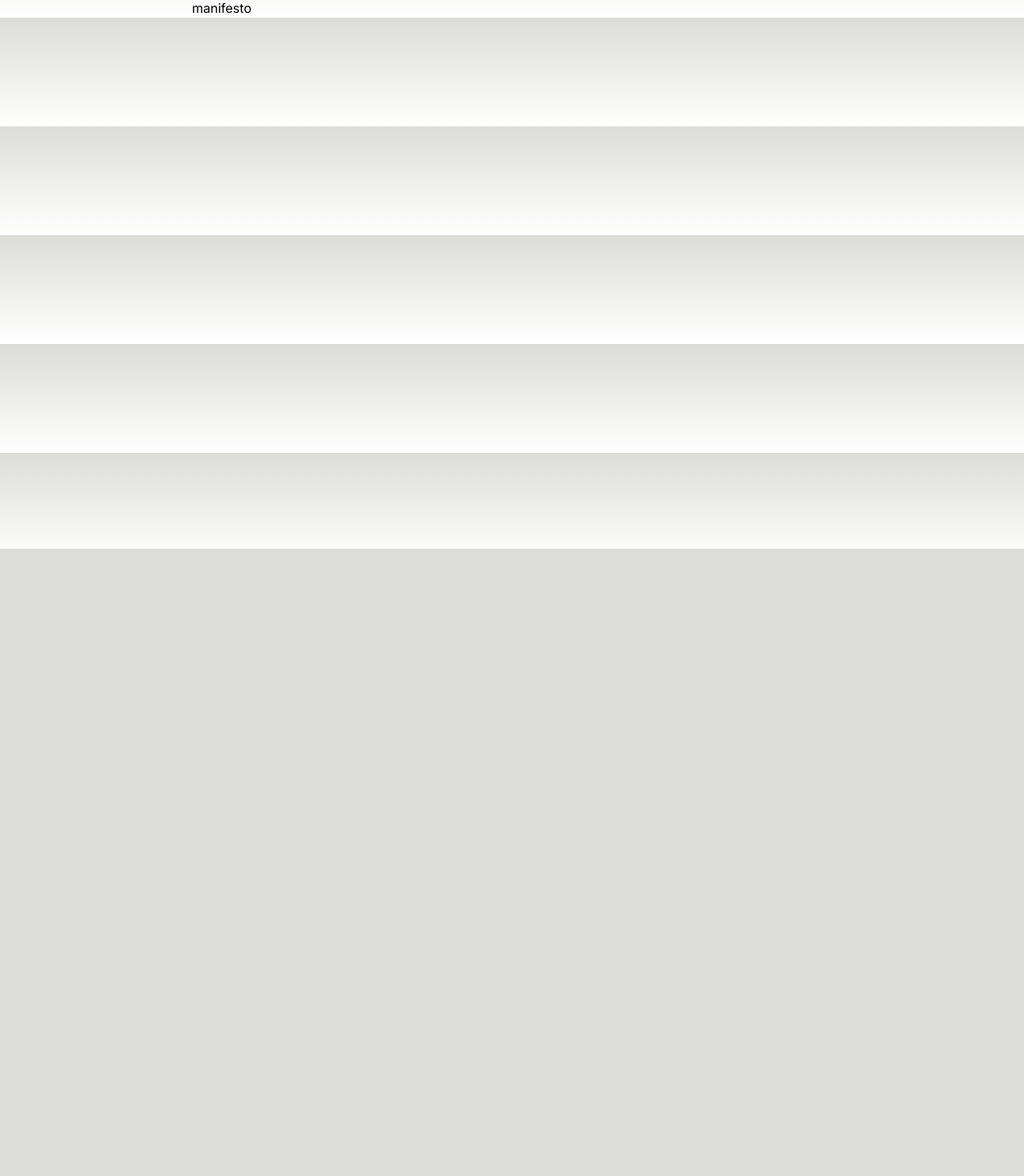
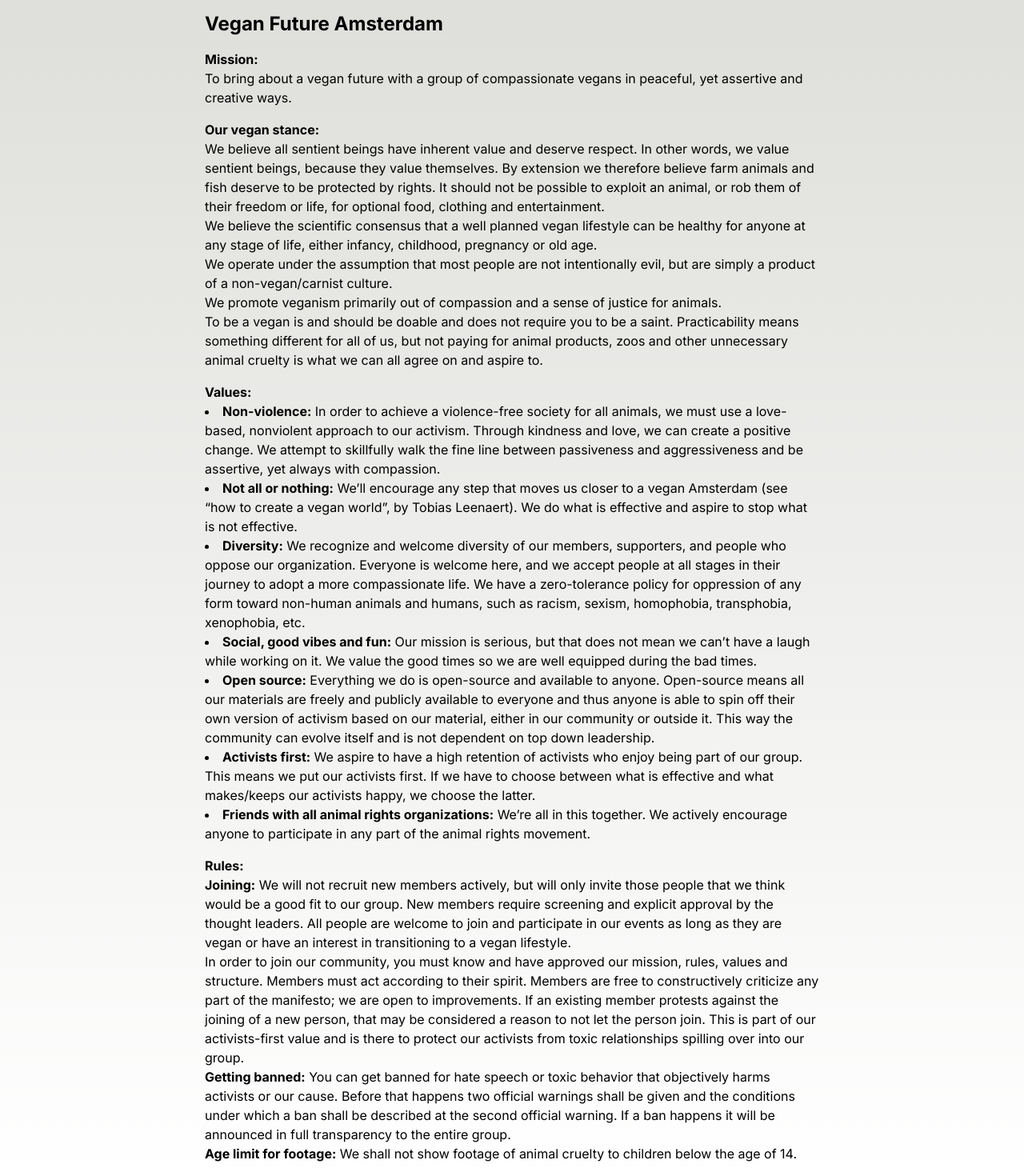
Before and after one commit to veganfuture/veganfuture.org, a Next.js app: page /manifesto in a window 1280 px wide. Shown: the part 114-1584 px from the top of the page at 80% size. Before the commit the page ends 800 px from the top, so only its background shows below. Built offline with nearby package versions, Linux system fonts and the light colour scheme.

Commit message:
Add Pages

```diff
--- a/app/agenda/page.tsx
+++ b/app/agenda/page.tsx
@@ -1,3 +1,8 @@
 export default function Agenda() {
-  return <div>Agenda hello world</div>;
+  return <>
+    <div className="text-xl p-4">Agenda</div>
+    <div className="p-4">
+      Our next event is the 25th of August across the Moco museum in Amsterdam (of course).
+    </div>
+  </>;
 }
--- a/app/contact/page.tsx
+++ b/app/contact/page.tsx
@@ -1,3 +1,76 @@
-export default function Contact() {
-  return <div>contact</div>;
-}
+export default () => {
+  return (
+    <div className="flex justify-center items-center">
+      <div className="w-full max-w-md p-8 bg-white shadow-lg rounded-lg">
+        <h2 className="text-2xl font-bold text-center mb-6 text-gray-800">
+          Contact Us
+        </h2>
+        <form
+          action="https://formsubmit.co/lodewijk.bogaards@gmail.com"
+          method="POST"
+          className="space-y-4"
+        >
+          <input type="hidden" name="_subject" value="New submission from Vegan Future of Amsterdam" />
+          <input type="hidden" name="_captcha" value="false" />
+
+          <div>
+            <label
+              htmlFor="name"
+              className="block text-gray-700 font-medium mb-2"
+            >
+              Name
+            </label>
+            <input
+              type="text"
+              id="name"
+              name="name"
+              required
+              className="w-full px-4 py-2 border border-gray-300 rounded-md focus:outline-none focus:ring-2 focus:ring-green-500"
+            />
+          </div>
+
+          <div>
+            <label
+              htmlFor="email"
+              className="block text-gray-700 font-medium mb-2"
+            >
+              Email
+            </label>
+            <input
+              type="email"
+              id="email"
+              name="email"
+              required
+              className="w-full px-4 py-2 border border-gray-300 rounded-md focus:outline-none focus:ring-2 focus:ring-green-500"
+            />
+          </div>
+
+          <div>
+            <label
+              htmlFor="message"
+              className="block text-gray-700 font-medium mb-2"
+            >
+              Message
+            </label>
+            <textarea
+              id="message"
+              name="message"
+              required
+              rows="4"
+              className="w-full px-4 py-2 border border-gray-300 rounded-md focus:outline-none focus:ring-2 focus:ring-green-500"
+            ></textarea>
+          </div>
+
+          <div>
+            <button
+              type="submit"
+              className="w-full bg-green-500 text-white py-2 px-4 rounded-md hover:bg-green-600 focus:outline-none focus:ring-2 focus:ring-green-500 focus:ring-opacity-50"
+            >
+              Send Message
+            </button>
+          </div>
+        </form>
+      </div>
+    </div>
+  );
+};
--- a/app/factsheets/page.tsx
+++ b/app/factsheets/page.tsx
@@ -1,3 +1,8 @@
 export default function Factsheets() {
-  return <div>Fact sheets!</div>;
+  return <>
+    <div className="text-2xl font-bold p-4">Vegan Factsheets</div>
+    <div className="p-4">
+      Access the fact sheets that we use <a className="underline" href="https://docs.google.com/document/d/1V2x52b4_1yKTVbhAFzLpejBNAsrFH5Qm-O1Oo-ehaIM/edit?usp=sharing">here</a>
+    </div>
+  </>;
 }
--- a/app/manifesto/page.tsx
+++ b/app/manifesto/page.tsx
@@ -1,3 +1,72 @@
 export default function Manifesto() {
-  return <div>manifesto</div>;
+  return (
+    <div className="p-4 space-y-4">
+      <div className="text-2xl font-bold">Vegan Future Amsterdam</div>
+      <div>
+        <strong>Mission:</strong>
+        <p>
+          To bring about a vegan future with a group of compassionate vegans in peaceful, yet assertive and creative ways.
+        </p>
+      </div>
+      <div>
+        <strong>Our vegan stance:</strong>
+        <p>
+          We believe all sentient beings have inherent value and deserve respect. In other words, we value sentient beings, because they value themselves. By extension we therefore believe farm animals and fish deserve to be protected by rights. It should not be possible to exploit an animal, or rob them of their freedom or life, for optional food, clothing and entertainment.
+        </p>
+        <p>
+          We believe the scientific consensus that a well planned vegan lifestyle can be healthy for anyone at any stage of life, either infancy, childhood, pregnancy or old age.
+        </p>
+        <p>
+          We operate under the assumption that most people are not intentionally evil, but are simply a product of a non-vegan/carnist culture.
+        </p>
+        <p>
+          We promote veganism primarily out of compassion and a sense of justice for animals.
+        </p>
+        <p>
+          To be a vegan is and should be doable and does not require you to be a saint. Practicability means something different for all of us, but not paying for animal products, zoos and other unnecessary animal cruelty is what we can all agree on and aspire to.
+        </p>
+      </div>
+      <div>
+        <strong>Values:</strong>
+        <ul className="list-disc list-inside">
+          <li>
+            <strong>Non-violence:</strong> In order to achieve a violence-free society for all animals, we must use a love-based, nonviolent approach to our activism. Through kindness and love, we can create a positive change. We attempt to skillfully walk the fine line between passiveness and aggressiveness and be assertive, yet always with compassion.
+          </li>
+          <li>
+            <strong>Not all or nothing:</strong> We’ll encourage any step that moves us closer to a vegan Amsterdam (see “how to create a vegan world”, by Tobias Leenaert). We do what is effective and aspire to stop what is not effective.
+          </li>
+          <li>
+            <strong>Diversity:</strong> We recognize and welcome diversity of our members, supporters, and people who oppose our organization. Everyone is welcome here, and we accept people at all stages in their journey to adopt a more compassionate life. We have a zero-tolerance policy for oppression of any form toward non-human animals and humans, such as racism, sexism, homophobia, transphobia, xenophobia, etc.
+          </li>
+          <li>
+            <strong>Social, good vibes and fun:</strong> Our mission is serious, but that does not mean we can’t have a laugh while working on it. We value the good times so we are well equipped during the bad times.
+          </li>
+          <li>
+            <strong>Open source:</strong> Everything we do is open-source and available to anyone. Open-source means all our materials are freely and publicly available to everyone and thus anyone is able to spin off their own version of activism based on our material, either in our community or outside it. This way the community can evolve itself and is not dependent on top down leadership.
+          </li>
+          <li>
+            <strong>Activists first:</strong> We aspire to have a high retention of activists who enjoy being part of our group. This means we put our activists first. If we have to choose between what is effective and what makes/keeps our activists happy, we choose the latter.
+          </li>
+          <li>
+            <strong>Friends with all animal rights organizations:</strong> We’re all in this together. We actively encourage anyone to participate in any part of the animal rights movement.
+          </li>
+        </ul>
+      </div>
+      <div>
+        <strong>Rules:</strong>
+        <p>
+          <strong>Joining:</strong> We will not recruit new members actively, but will only invite those people that we think would be a good fit to our group. New members require screening and explicit approval by the thought leaders. All people are welcome to join and participate in our events as long as they are vegan or have an interest in transitioning to a vegan lifestyle.
+        </p>
+        <p>
+          In order to join our community, you must know and have approved our mission, rules, values and structure. Members must act according to their spirit. Members are free to constructively criticize any part of the manifesto; we are open to improvements. If an existing member protests against the joining of a new person, that may be considered a reason to not let the person join. This is part of our activists-first value and is there to protect our activists from toxic relationships spilling over into our group.
+        </p>
+        <p>
+          <strong>Getting banned:</strong> You can get banned for hate speech or toxic behavior that objectively harms activists or our cause. Before that happens two official warnings shall be given and the conditions under which a ban shall be described at the second official warning. If a ban happens it will be announced in full transparency to the entire group.
+        </p>
+        <p>
+          <strong>Age limit for footage:</strong> We shall not show footage of animal cruelty to children below the age of 14.
+        </p>
+      </div>
+    </div>
+  );
 }
--- a/app/mapofamsterdam/page.tsx
+++ b/app/mapofamsterdam/page.tsx
@@ -1,3 +1,15 @@
 export default function MapOfAmsterdam() {
-  return <div>Map of amsterdam</div>;
+  return <>
+    <div className="text-2xl font-bold p-4 pb-2">Vegan Map Of Amsterdam</div>
+    <div className="p-4 pb-2">
+      Feel free to print this map and give it to people who you've met on the streets of Amterdam!
+    </div>
+    <div className="p-4">
+      <img src="resources/map/VeganMapOfAmsterdam.png" alt="Vegan Map of Amsterdam" width={600} />
+    </div>
+    <div className="p-4">
+      Download: &nbsp;
+      <a href="resources/map/VeganMapOfAmsterdam.pptx" className="underline">VeganMapOfAmsterdam.pptx</a>
+    </div>
+  </>;
 }
--- a/app/team/page.tsx
+++ /dev/null
@@ -1,3 +0,0 @@
-export default function Team() {
-  return <div>Team</div>;
-}
--- a/components/navbar/navbar.tsx
+++ b/components/navbar/navbar.tsx
@@ -1,6 +1,6 @@
 'use client'
 
-import { useEffect, useState } from 'react'
+import { useState } from 'react'
 import {
   Dialog,
   DialogPanel,
@@ -14,18 +14,14 @@ import {
 } from '@headlessui/react'
 import {
   Bars3Icon,
-  ChartPieIcon,
-  CursorArrowRaysIcon,
   ClipboardDocumentListIcon,
   ShieldCheckIcon,
-  UsersIcon,
   ChatBubbleBottomCenterIcon,
   MapIcon,
   XMarkIcon,
 } from '@heroicons/react/24/outline'
 import { ChevronDownIcon } from '@heroicons/react/20/solid'
 import { ComponentType, SVGProps } from 'react';
-import { useRouter } from 'next/router'
 
 type NavItem = {
   name: string;
@@ -46,7 +42,7 @@ const isNavItem = (item: TopLevelItem): item is NavItem => {
 }
 
 const topLevelItems: Array<TopLevelItem> = [
-  { name: "Why go vegan?", description: "The most important reasons to go vegan in one page", href: "/" },
+  { name: "Home", description: "The most important reasons to go vegan in one page", href: "/" },
   {
     name: "Resources", description: "A list of resources for activists and new comers alike", children: [
       { name: "Vegan Map of Amsterdam", description: "Map of Amsterdam with all vegan restaurants", href: "/mapofamsterdam", icon: MapIcon, },
@@ -57,7 +53,6 @@ const topLevelItems: Array<TopLevelItem> = [
   {
     name: "About us", description: "Learn about Vegan Future's organization", children: [
       { name: "Manifesto", description: "Explaination of our philosophy and regulations", href: "/manifesto", icon: ShieldCheckIcon, },
-      { name: "Team", description: "Overview of our team members", href: "/team", icon: UsersIcon, },
       { name: "Contact us", description: "Drop us a message!", href: "/contact", icon: ChatBubbleBottomCenterIcon, },
     ]
   },
```
Also changed, not shown: public/resources/map/VeganMapOfAmsterdam.png (added), 1 other file (tests, documents, lock files or other folders).
